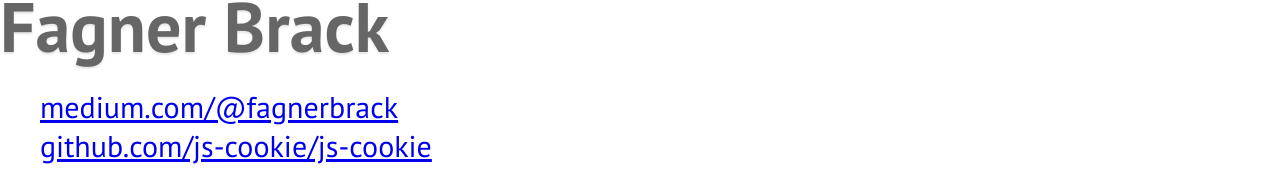
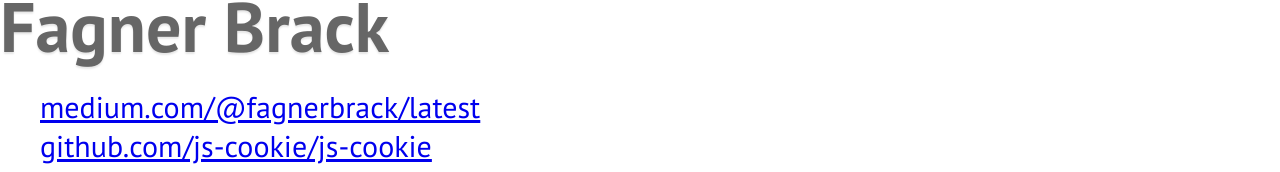
Before and after one commit to FagnerMartinsBrack/talk-mocking-and-false-positives, a plain HTML site: page presentation/index.html in a window 1280 px wide. Shown: the part 161-333 px from the top of the page. Drawn offline with Linux system fonts and the light colour scheme; a script that the page names is missing; files whose address does not match are found by name.

Commit message:
Add link to the 'latest' url from medium

```diff
--- a/presentation/index.html
+++ b/presentation/index.html
@@ -32,7 +32,7 @@
         </h3>
         <ul class="personal-projects">
           <li class="like-a-link big-link">
-            medium.com/@fagnerbrack
+            medium.com/@fagnerbrack/latest
           </li>
           <li class="like-a-link big-link">
            github.com/js-cookie/js-cookie
```
